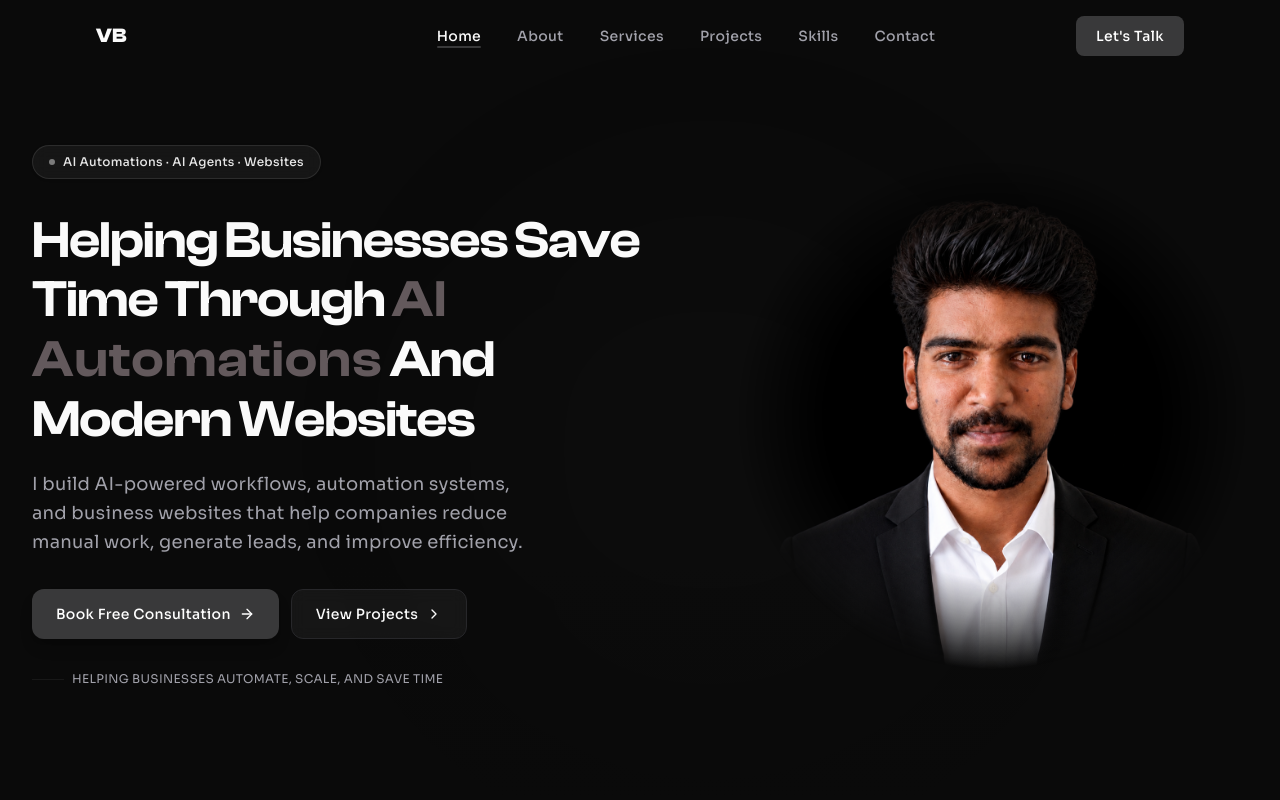
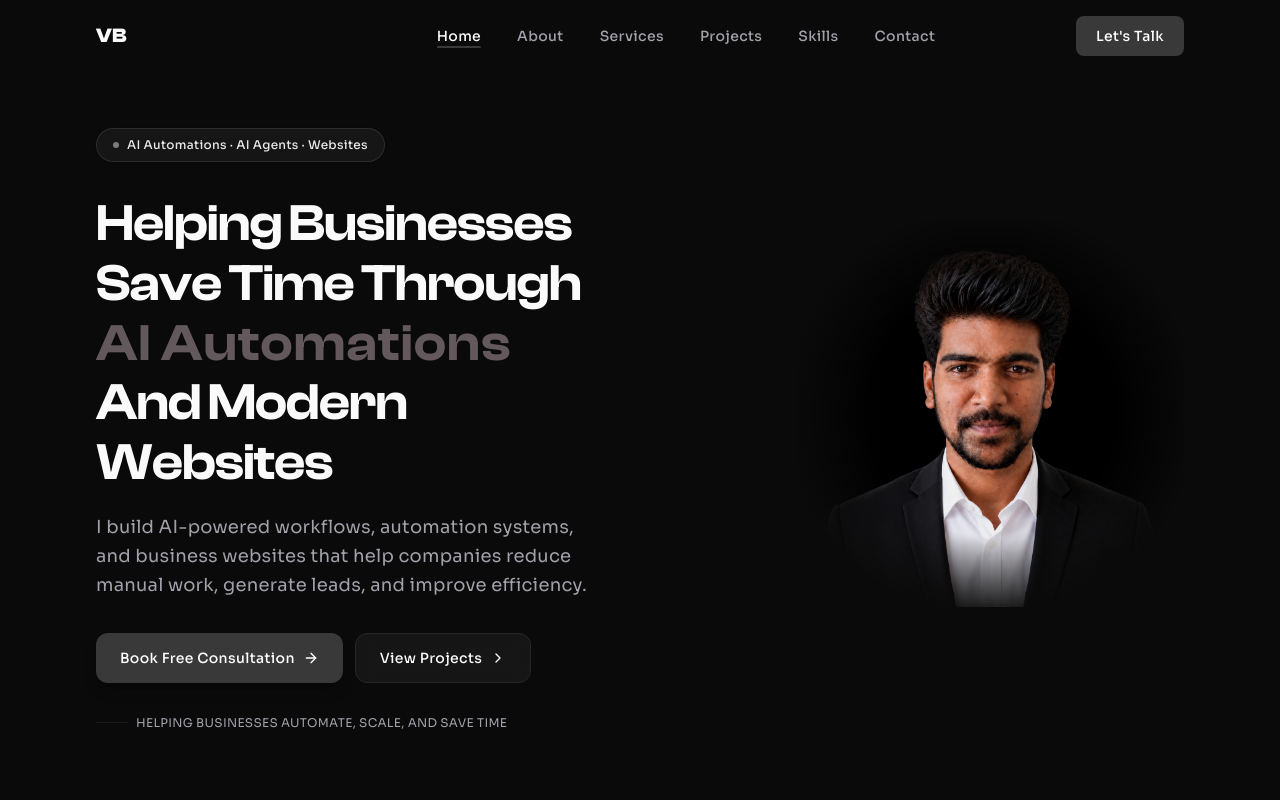
Before and after one commit to vishalbalasaani/Vishal-s-Portfolio, a Next.js app: page / in a window 1280 px wide. Shown: the top 800 px of the page. Built offline with nearby package versions, Linux system fonts and the light colour scheme.

Commit message:
Reduce hero image size to be more proportionate

```diff
--- a/components/hero.tsx
+++ b/components/hero.tsx
@@ -30,22 +30,71 @@ export default function Hero() {
       id="home"
       className="relative min-h-screen flex items-center overflow-hidden"
     >
-      {/* Background gradients for vibe */}
+      {/* ===== PHOTO — absolute positioned, right side, gradient blend ===== */}
       <div className="absolute inset-0 pointer-events-none">
-          {/* Subtle background ambient light */}
-          <div className="absolute top-1/4 right-1/4 w-[500px] h-[500px] bg-primary/5 rounded-full blur-[100px]" />
-          <div className="absolute bottom-0 left-0 w-full h-[30vh] bg-gradient-to-t from-[#0A0A0A] to-transparent" />
+        {/* Photo container — vertically centered to align with text */}
+        <div className="absolute inset-y-0 right-0 w-full md:w-[60%] lg:w-[55%] flex items-center justify-end">
+
+          {/* Mask applied directly to the image wrapper so the fade tightly follows the image size */}
+          <div
+            className="relative w-[90%] sm:w-[80%] md:w-[70%] lg:w-[60%] xl:w-[55%] aspect-square md:mr-16 lg:mr-24"
+            style={{
+              WebkitMaskImage: "radial-gradient(circle at 50% 50%, black 45%, transparent 75%)",
+              maskImage: "radial-gradient(circle at 50% 50%, black 45%, transparent 75%)"
+            }}
+          >
+            <img
+              src="/my-photo-final.png?v=1"
+              alt="Profile Picture"
+              className="w-full h-full object-contain mix-blend-lighten opacity-95"
+            />
+          </div>
+
+          {/* Left gradient blend — fades photo into background horizontally */}
+          <div
+            className="absolute inset-0"
+            style={{
+              background:
+                "linear-gradient(to right, #0A0A0A 0%, rgba(10,10,10,0.9) 15%, transparent 45%)",
+            }}
+          />
+
+          {/* Bottom gradient blend */}
+          <div
+            className="absolute inset-0"
+            style={{
+              background:
+                "linear-gradient(to top, #0A0A0A 0%, rgba(10,10,10,0.7) 15%, transparent 35%)",
+            }}
+          />
+
+          {/* Top gradient blend */}
+          <div
+            className="absolute inset-0"
+            style={{
+              background:
+                "linear-gradient(to bottom, #0A0A0A 0%, rgba(10,10,10,0.5) 10%, transparent 25%)",
+            }}
+          />
+        </div>
+
+        {/* Mobile overlay — stronger fade for text readability so text pops over the image */}
+        <div
+          className="absolute inset-0 md:hidden"
+          style={{
+            background:
+              "linear-gradient(to bottom, rgba(10,10,10,0.9) 0%, rgba(10,10,10,0.7) 50%, rgba(10,10,10,0.9) 100%)",
+          }}
+        />
       </div>
 
       {/* ===== CONTENT ===== */}
-      <div className="relative z-10 mx-auto max-w-7xl px-6 lg:px-8 w-full pt-28 pb-20 md:pt-32 md:pb-24 flex flex-col md:flex-row items-center gap-12 lg:gap-20">
-
-        {/* TEXT COLUMN */}
+      <div className="relative z-10 mx-auto max-w-6xl px-6 lg:px-8 w-full pt-28 pb-20 md:pt-32 md:pb-24">
         <motion.div
           variants={containerVariants}
           initial="hidden"
           animate="visible"
-          className="flex-1 max-w-2xl"
+          className="max-w-xl lg:max-w-lg"
         >
           {/* Badge */}
           <motion.div
@@ -110,30 +159,6 @@ export default function Hero() {
             Helping Businesses Automate, Scale, And Save Time
           </motion.p>
         </motion.div>
-
-        {/* IMAGE COLUMN */}
-        <motion.div
-          initial={{ opacity: 0, scale: 0.95 }}
-          animate={{ opacity: 1, scale: 1 }}
-          transition={{ delay: 0.3, duration: 0.8 }}
-          className="flex-1 w-full max-w-md lg:max-w-lg relative flex items-center justify-center"
-        >
-           {/* Radial mask to softly fade out all edges so the box completely disappears */}
-           <div
-             className="relative w-full aspect-square"
-             style={{
-               WebkitMaskImage: "radial-gradient(circle at center, black 45%, transparent 70%)",
-               maskImage: "radial-gradient(circle at center, black 45%, transparent 70%)"
-             }}
-           >
-              <img
-                 src="/my-photo-final.png?v=1"
-                 alt="Vishal Balasaani"
-                 className="w-full h-full object-contain mix-blend-lighten"
-              />
-           </div>
-        </motion.div>
-
       </div>
     </section>
   );
```
